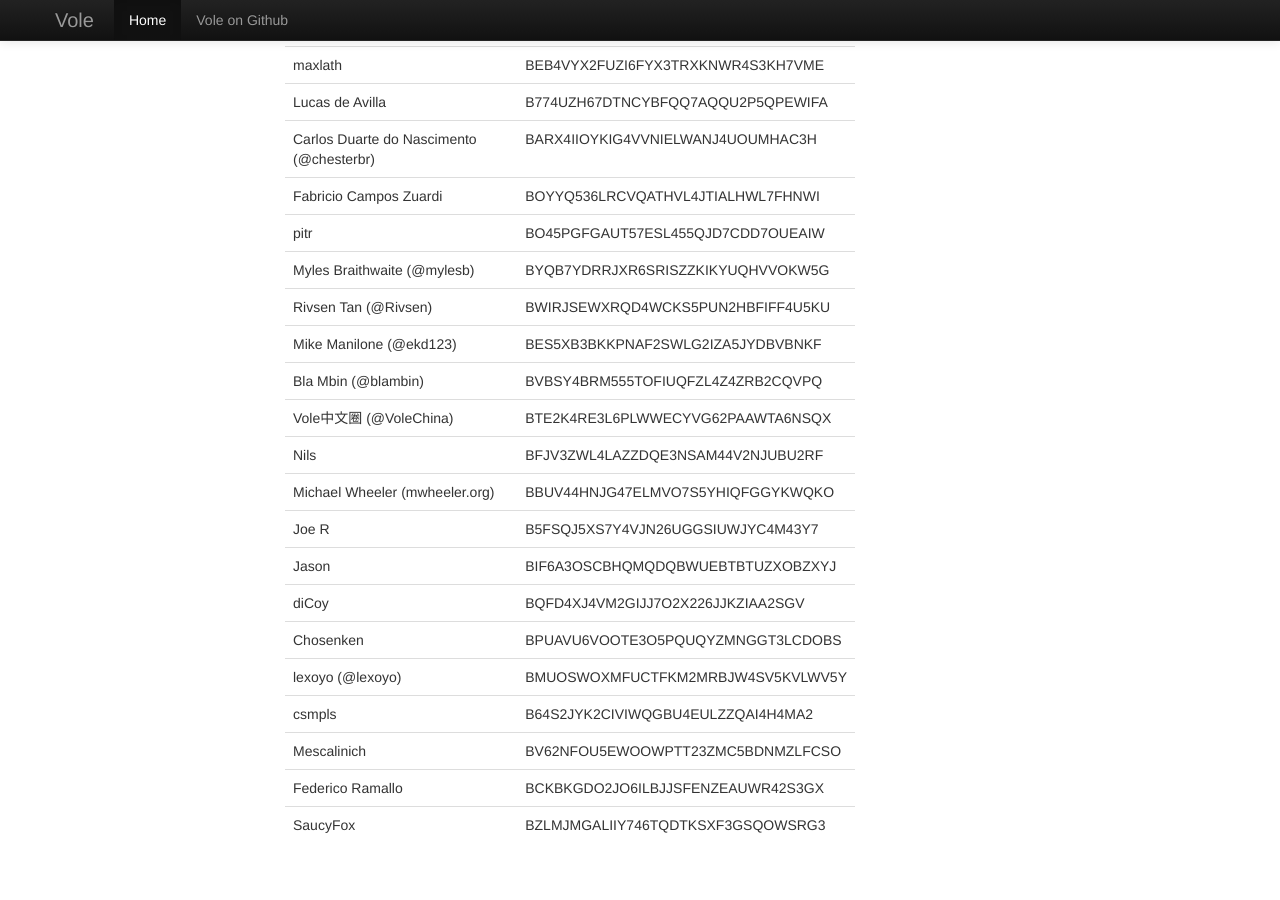
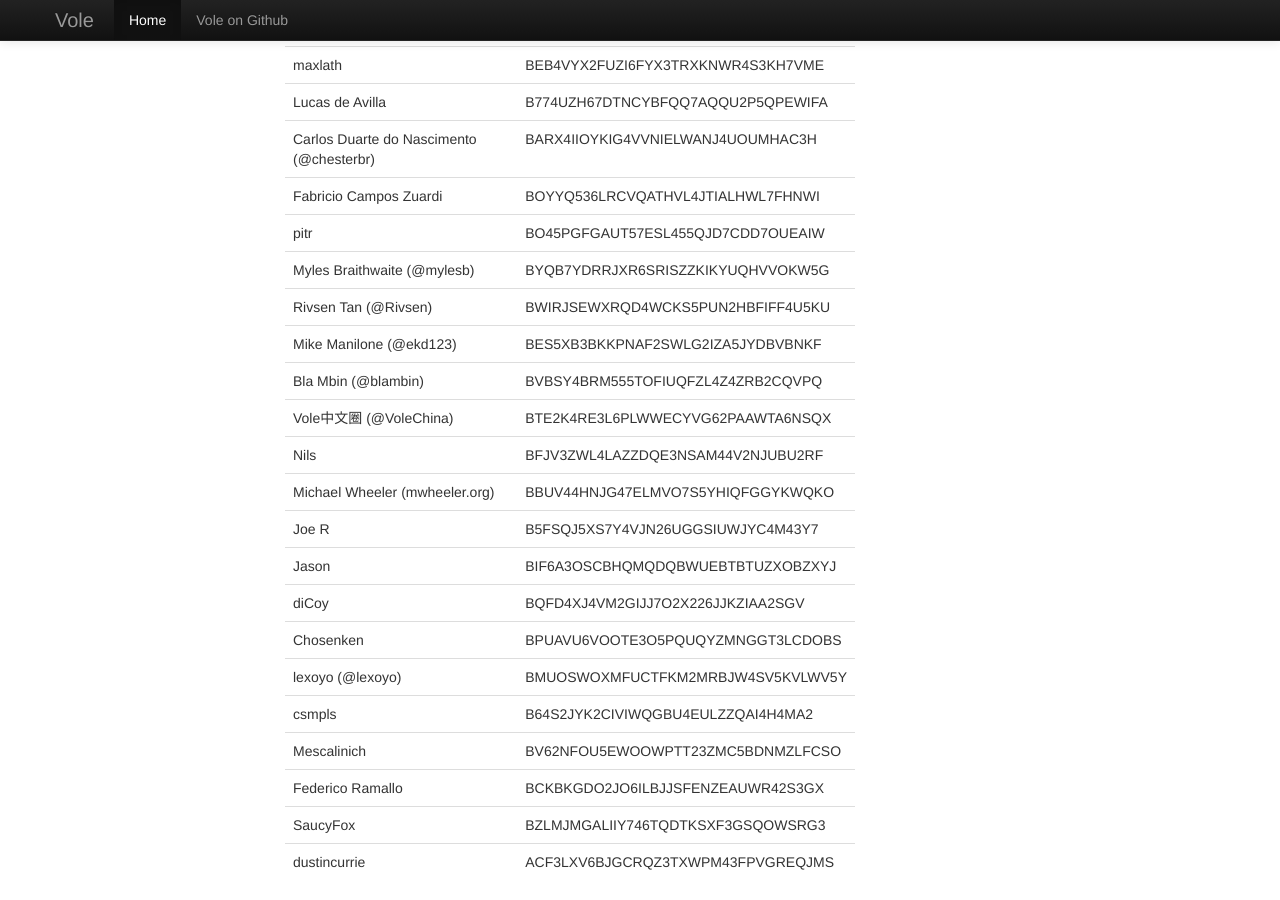
Before and after one commit to vole/vole.github.io, a Jekyll site: the page built from index.html, in a window 1280 px wide and 900 px high, scrolled down 3039 px. Built offline with Jekyll 4.4.1, drawn with Linux system fonts in a browser that asks for light colours; before the commit the page ends 3902 px from its top, so only the background shows below that.

Commit message:
Adding Dustin

```diff
--- a/index.html
+++ b/index.html
@@ -242,6 +242,10 @@ title: Vole.cc
               <td>SaucyFox</td>
               <td>BZLMJMGALIIY746TQDTKSXF3GSQOWSRG3</td>
             </tr>
+            <tr>
+              <td>dustincurrie</td>
+              <td>ACF3LXV6BJGCRQZ3TXWPM43FPVGREQJMS</td>
+            </tr>
           </tbody>
         </table>
       </div>
```
